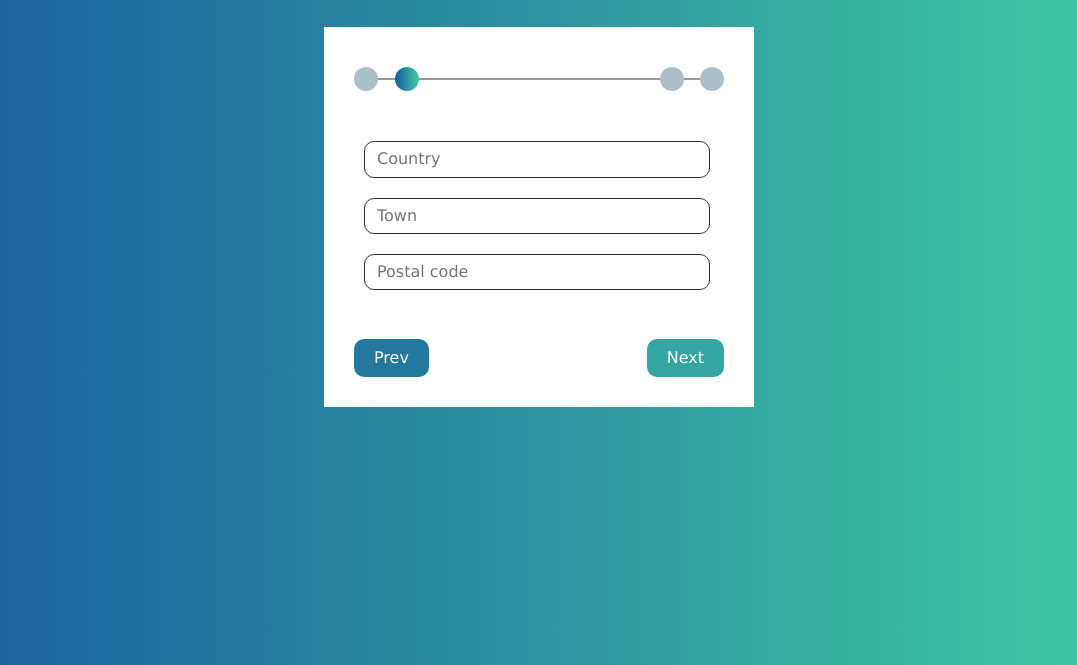
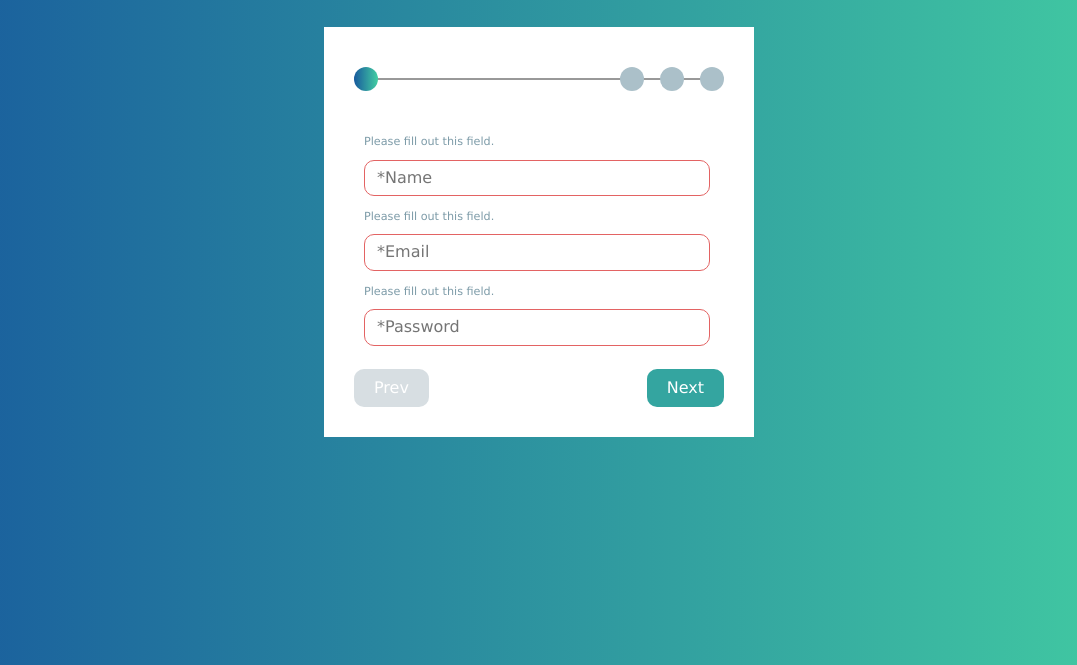
Before and after one commit to ehrrrr/colt-coding-challenge-1, a plain HTML site: page index.html in a window 1280 px wide. Both pictures are taken after a click on the button "Next". Shown: the part 135-800 px from the top of the page, without its empty margins (101-1178 px from the left). Drawn offline with Linux system fonts and the light colour scheme.

Commit message:
Adding validation

```diff
--- a/index.html
+++ b/index.html
@@ -25,11 +25,11 @@
                 <span id="circle-4" class="circle"></span>
             </div>
 
-            <form action="">
+            <form>
                 <div id="first-form-screen" class="form-screen active-form-screen">
-                    <input class="border text-field" type="text" placeholder="Name">
-                    <input class="border text-field" type="email" placeholder="Email">
-                    <input class="border text-field" type="password" placeholder="Password">
+                    <input required class="border text-field" type="text" placeholder="*Name">
+                    <input required class="border text-field" type="email" placeholder="*Email">
+                    <input required class="border text-field" type="password" minlength="6" placeholder="*Password">
                 </div>
                 <div id="second-form-screen" class="form-screen">
                     <input class="border text-field" type="text" placeholder="Country">
@@ -38,11 +38,19 @@
                 </div>
                 <div id="third-form-screen" class="form-screen">
                     <input class="border text-field" type="text" placeholder="Favorite book">
-                    <input class="border text-field" type="text" placeholder="Favorite film">
+                    <input class="border text-field" type="text" placeholder="Favorite movie">
                     <input class="border text-field" type="text" placeholder="Favorite music">
                 </div>
                 <div id="forth-form-screen" class="form-screen">
                     <input class="border text-field" type="text" placeholder="Favorite sport">
+                    <input class="border text-field" type="text" placeholder="Favorite color">
+                    <fieldset>
+                        <legend>Where do you prefer?</legend>
+                        <input type="radio" id="sea" name="place" value="sea">
+                        <label for="sea">Sea</label><br>
+                        <input type="radio" id="mountain" name="place" value="mountain">
+                        <label for="mountain">Mountain</label>
+                    </fieldset>
                 </div>
 
                 <button id="btn-submit" class="btn border" disabled>Submit</button>
--- a/slyles/style.css
+++ b/slyles/style.css
@@ -25,7 +25,7 @@ h1 {
 	position: relative;
 	margin: 30px auto;
 	padding: 40px;
-	height: 300px;
+	height: 330px;
 	width: 350px;
 	background-color: white;
 	display: block;
@@ -49,6 +49,16 @@ h1 {
 	width: 320px;
 	margin: 10px auto;
 	padding: 8px 12px;
+}
+.text-field:invalid {
+	border: 1px solid #e36363;
+}
+fieldset {
+	margin-top: 10px;
+}
+.message {
+	font-size: 0.7em;
+	color: #7d9ba8;
 }
 .btn {
 	position: absolute;
--- a/src/script.js
+++ b/src/script.js
@@ -1,11 +1,12 @@
 class StepperForm {
 	constructor() {
-		this.nextBtn = document.querySelector('#btn-next');
-		this.submitBtn = document.querySelector('#btn-submit');
-		this.prevBtn = document.querySelector('#btn-prev');
+		this.formContainer = document.getElementById('form-container');
+		this.nextBtn = this.formContainer.querySelector('#btn-next');
+		this.submitBtn = this.formContainer.querySelector('#btn-submit');
+		this.prevBtn = this.formContainer.querySelector('#btn-prev');
 
-		this.formScreens = Array.from(document.querySelectorAll('.form-screen'));
-		this.circles = Array.from(document.querySelectorAll('.circle'));
+		this.formScreens = Array.from(this.formContainer.querySelectorAll('.form-screen'));
+		this.circles = Array.from(this.formContainer.querySelectorAll('.circle'));
 		this.screenCounter = 0;
 
 		this.nextBtn.addEventListener('click', () => {
@@ -16,9 +17,12 @@ class StepperForm {
 			this.prev();
 		});
 
+		this.submitBtn.addEventListener('click', () => {
+			this.submit();
+		});
+
 		document.onkeydown = (e) => {
 			e = e || window.event;
-
 			// Right arrow key
 			if (e.keyCode == '39') {
 				if (this.screenCounter >= 0 && this.screenCounter < 3) {
@@ -31,13 +35,13 @@ class StepperForm {
 					this.prev();
 				}
 			}
-
 			// Submit on enter
-			if (e.keyCode == '13' && !this.submitBtn.disabled) alert('Thanks');
+			if (e.keyCode == '13' && !this.submitBtn.disabled) this.submit();
 		};
 	}
 
 	next() {
+		if (this.validate()) {
 			// Update screen state
 			this.toggleActive(); // Remove current active
 			this.screenCounter++; // Next screen number
@@ -51,6 +55,7 @@ class StepperForm {
 				this.nextBtn.style.visibility = 'hidden';
 				this.submitBtn.style.visibility = 'visible';
 				this.submitBtn.disabled = false;
+			}
 		}
 	}
 
@@ -90,6 +95,37 @@ class StepperForm {
 			}
 		}
 	}
+
+	validateEmail(input) {
+		const mailFormat = /^\w+([\.-]?\w+)*@\w+([\.-]?\w+)*(\.\w{2,3})+$/;
+		return input.value.match(mailFormat);
+	}
+
+	validate() {
+		const shownInputs = Array.from(this.formScreens[this.screenCounter].querySelectorAll('input'));
+		let validationFlag = false;
+		shownInputs.forEach((input) => {
+			if (!input.checkValidity()) {
+				if (this.formScreens[this.screenCounter].querySelectorAll('.message').length < shownInputs.length) {
+					const message = document.createElement('SPAN');
+					message.classList.add('message');
+					message.innerText = input.validationMessage;
+					this.formScreens[this.screenCounter].insertBefore(message, input);
+				}
+				validationFlag = false;
+			} else {
+				validationFlag = true;
+			}
+		});
+		return validationFlag;
+	}
+
+	submit() {
+		if (this.validate()) {
+			alert(`🎉Successful submit!🎉\nHave a nice day!☺️`);
+			this.formContainer.querySelector('form').submit();
+		}
+	}
 }
 
 new StepperForm();
```
Lines whose indentation alone changed are shown as unchanged.
